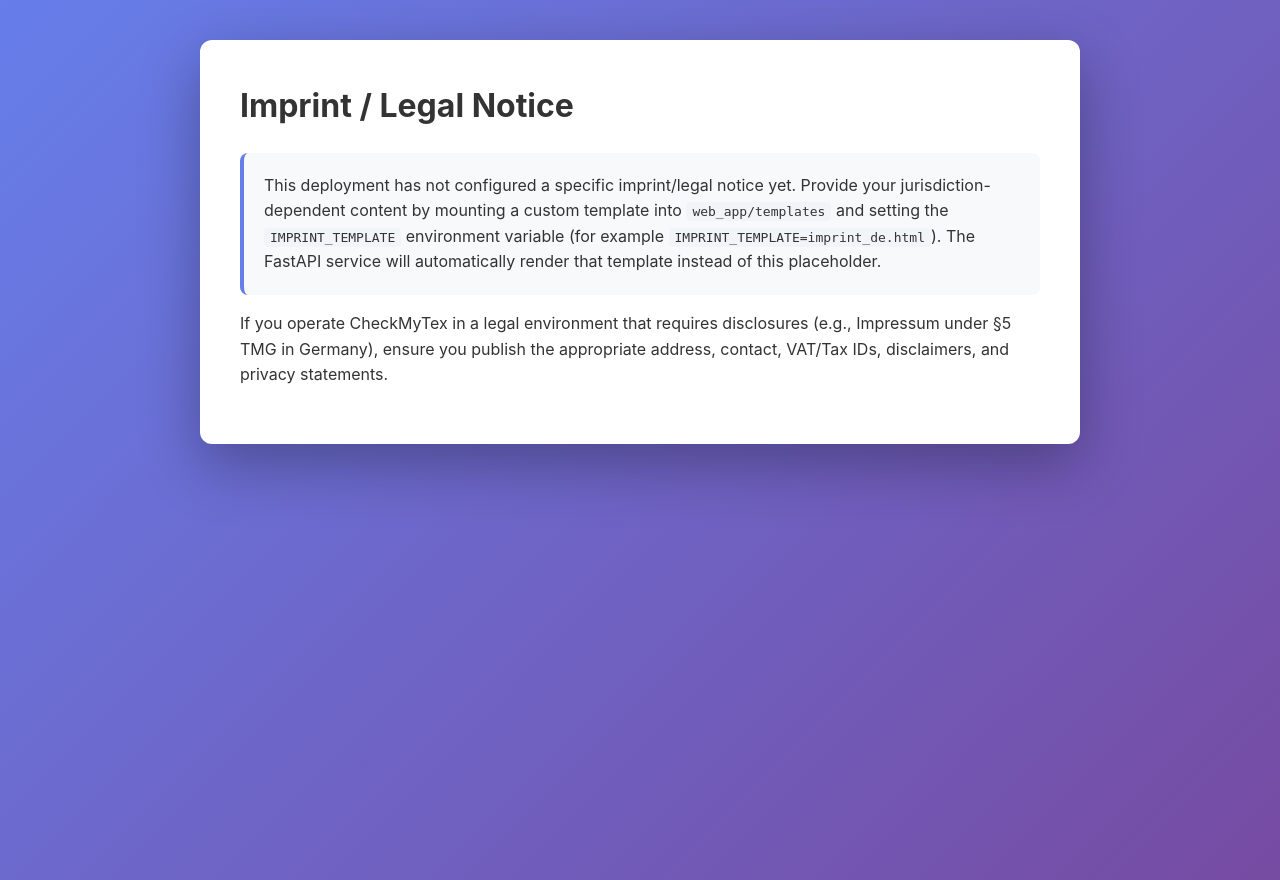
After one commit to d-krupke/CheckMyTex, a FastAPI app: template web_app/templates/imprint_placeholder.html in a window 1280 px wide. The commit adds this page. Run offline with FastAPI, Linux system fonts and the light colour scheme; the template is opened without the code that fills it, so the values that code supplies are empty; parts of the project's set-up code (start-up, migrations or seed data) failed here and were passed over.

Commit message:
feat: adding imprint to webapp

```diff
--- a/web_app/app.py
+++ b/web_app/app.py
@@ -14,7 +14,6 @@ from checkmytex.latex_document.parser import LatexParser
 from checkmytex.reporting.extensions import (
     BasicMessageExtension,
     ChatGptLinkExtension,
-    LookupUrlExtension,
 )
 from checkmytex.reporting.html_report import HtmlReportGenerator
 from config import (
@@ -23,6 +22,8 @@ from config import (
     ANALYSIS_TIMEOUT,
     DEFAULT_CHECKERS,
     DEFAULT_FILTERS,
+    DEFAULT_IMPRINT_TEMPLATE,
+    IMPRINT_TEMPLATE,
     MAX_FILE_SIZE,
     MAX_TEXT_CHARACTERS,
     PASTED_MAIN_FILENAME,
@@ -32,6 +33,7 @@ from fastapi import FastAPI, File, Form, HTTPException, Request, UploadFile
 from fastapi.responses import HTMLResponse
 from fastapi.templating import Jinja2Templates
 from helpers import find_main_tex_in_dict, get_client_ip, parse_selection_payload
+from jinja2 import TemplateNotFound
 from zip_handler import extract_latex_files_to_dict, validate_zip_file
 
 # Logging configuration
@@ -56,6 +58,21 @@ async def index(request: Request):
 async def licenses(request: Request):
     """Show licenses page."""
     return templates.TemplateResponse("licenses.html", {"request": request})
+
+
+@app.get("/imprint")
+async def imprint(request: Request):
+    """Show imprint/legal notice."""
+    template_name = IMPRINT_TEMPLATE
+    try:
+        return templates.TemplateResponse(template_name, {"request": request})
+    except TemplateNotFound:
+        logger.warning(
+            "Imprint template '%s' not found; falling back to default", template_name
+        )
+        return templates.TemplateResponse(
+            DEFAULT_IMPRINT_TEMPLATE, {"request": request}
+        )
 
 
 @app.get("/health")
@@ -259,8 +276,7 @@ async def analyze(
         # Generate HTML report in memory with extensions
         extensions = [
             BasicMessageExtension(),  # Always include the basic message
-            ChatGptLinkExtension(model="gpt-4o"),  # Add ChatGPT help links
-            LookupUrlExtension(),  # Add documentation links if available
+            ChatGptLinkExtension(model="gpt-4o"),  # ChatGPT + docs + copy buttons
         ]
 
         report = HtmlReportGenerator(
--- a/web_app/config.py
+++ b/web_app/config.py
@@ -2,6 +2,7 @@
 
 from __future__ import annotations
 
+import os
 from pathlib import Path
 
 # Upload limits
@@ -16,6 +17,8 @@ PASTED_MAIN_FILENAME = "pasted_document.tex"
 # Runtime settings
 ANALYSIS_TIMEOUT = 120  # 2 minutes
 TEMPLATE_DIR = Path(__file__).parent / "templates"
+DEFAULT_IMPRINT_TEMPLATE = "imprint_placeholder.html"
+IMPRINT_TEMPLATE = os.environ.get("IMPRINT_TEMPLATE", DEFAULT_IMPRINT_TEMPLATE)
 
 # Feature toggles
 DEFAULT_CHECKERS = [
--- /dev/null
+++ b/web_app/templates/imprint_placeholder.html
@@ -0,0 +1,58 @@
+<!DOCTYPE html>
+<html lang="en">
+<head>
+    <meta charset="UTF-8">
+    <meta name="viewport" content="width=device-width, initial-scale=1.0">
+    <title>Imprint / Legal Notice</title>
+    <style>
+        body {
+            font-family: -apple-system, BlinkMacSystemFont, "Segoe UI", Roboto, "Helvetica Neue", Arial, sans-serif;
+            background: linear-gradient(135deg, #667eea 0%, #764ba2 100%);
+            min-height: 100vh;
+            margin: 0;
+            padding: 40px 20px;
+            color: #333;
+        }
+        .container {
+            max-width: 800px;
+            margin: 0 auto;
+            background: #fff;
+            border-radius: 12px;
+            box-shadow: 0 20px 60px rgba(0, 0, 0, 0.3);
+            padding: 40px;
+            line-height: 1.6;
+        }
+        h1 {
+            margin-top: 0;
+        }
+        .notice {
+            background: #f8f9fa;
+            border-left: 4px solid #667eea;
+            padding: 20px;
+            border-radius: 8px;
+        }
+        code {
+            background: #f1f5f9;
+            padding: 2px 6px;
+            border-radius: 4px;
+        }
+        a {
+            color: #667eea;
+        }
+    </style>
+</head>
+<body>
+    <div class="container">
+        <h1>Imprint / Legal Notice</h1>
+        <p class="notice">
+            This deployment has not configured a specific imprint/legal notice yet. Provide your jurisdiction-dependent content
+            by mounting a custom template into <code>web_app/templates</code> and setting the <code>IMPRINT_TEMPLATE</code> environment variable
+            (for example <code>IMPRINT_TEMPLATE=imprint_de.html</code>). The FastAPI service will automatically render that template instead of this placeholder.
+        </p>
+        <p>
+            If you operate CheckMyTex in a legal environment that requires disclosures (e.g., Impressum under §5 TMG in Germany), ensure you
+            publish the appropriate address, contact, VAT/Tax IDs, disclaimers, and privacy statements.
+        </p>
+    </div>
+</body>
+</html>
--- a/web_app/templates/index.html
+++ b/web_app/templates/index.html
@@ -683,7 +683,8 @@
                 An open-source LaTeX checker by Dominik Krupke
             </div>
             <div style="margin-top: 8px;">
-                <a href="/licenses">📜 View Open Source Licenses</a>
+                <a href="/licenses">📜 Open Source Licenses</a> ·
+                <a href="/imprint">⚖️ Imprint / Legal Notice</a>
             </div>
             <div class="footer-disclaimer">
                 This tool provides automated suggestions. Always review results carefully and use your judgment.
```
Also changed, not shown: checkmytex/reporting/extensions/chatgpt_link.py (+40 -0 lines).
